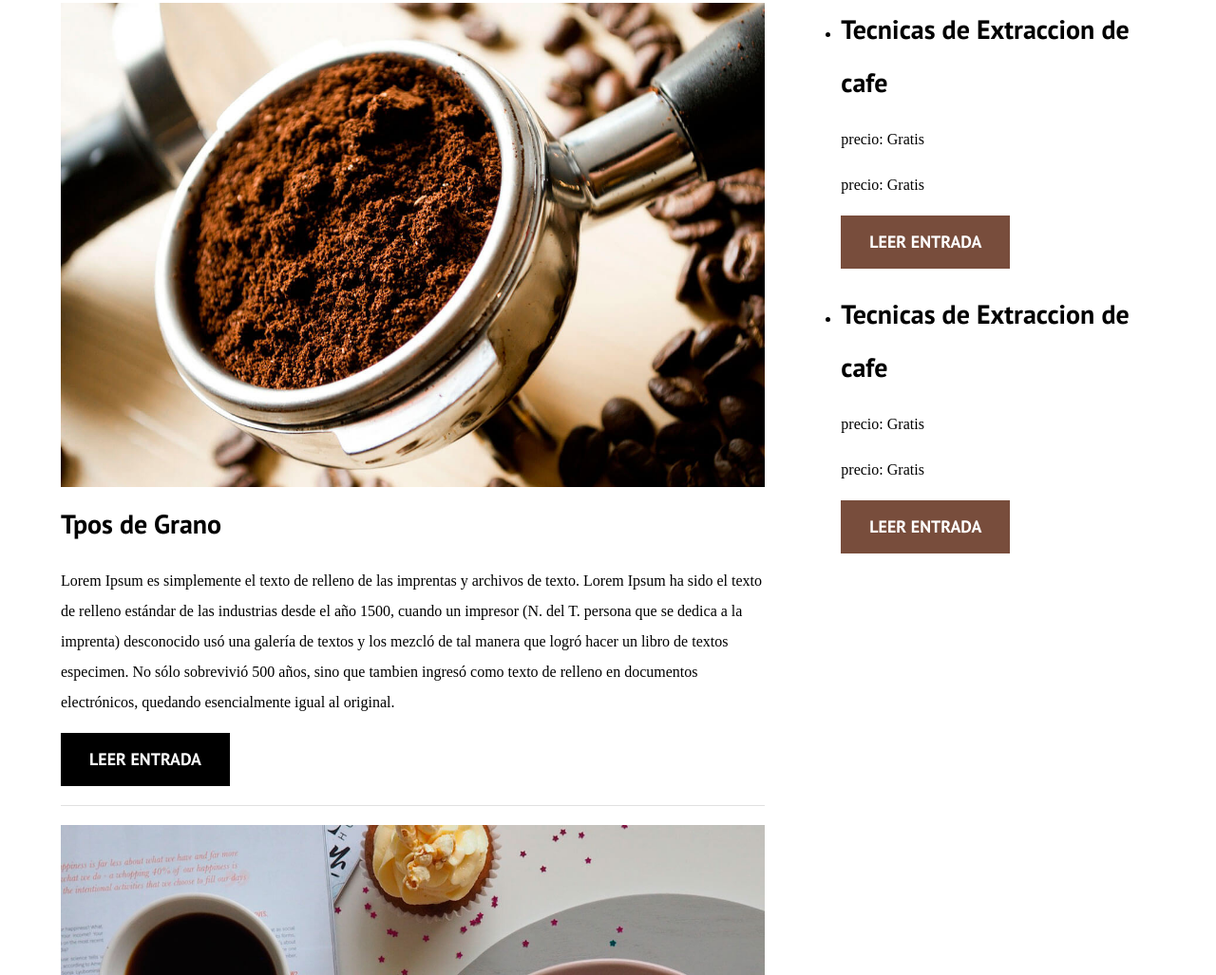
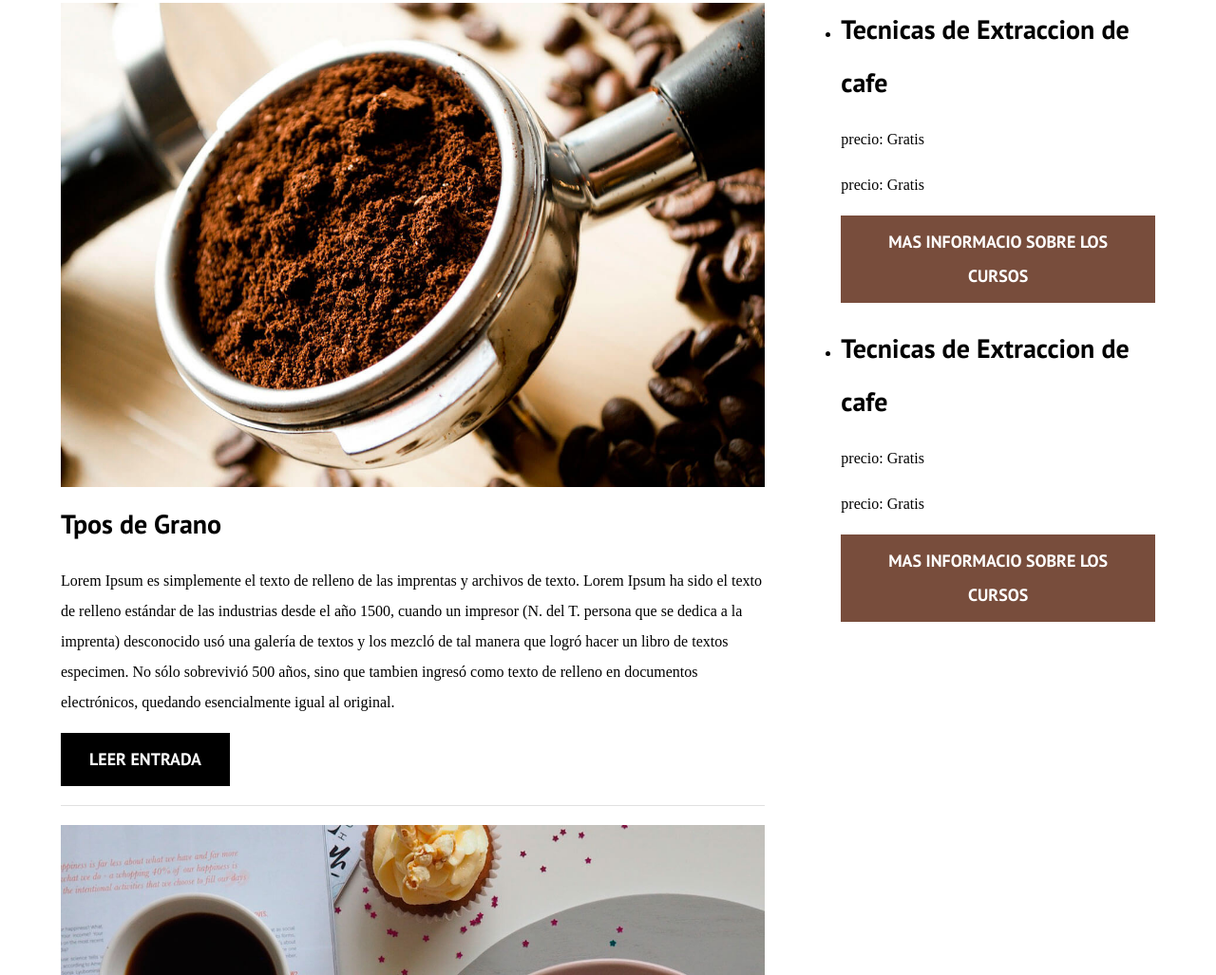
Before and after one commit to ssebastiian/curso_proyecto3, a plain HTML site: page Pagina3/index.html in a window 1280 px wide. Shown: the part 725-1752 px from the top of the page at 95% size. Drawn offline with Linux system fonts and the light colour scheme.

Commit message:
finalizacion del sitio web

```diff
--- a/Pagina3/index.html
+++ b/Pagina3/index.html
@@ -6,6 +6,7 @@
     <meta http-equiv="X-UA-Compatible" content="IE=edge">
     <meta name="viewport" content="width=device-width, initial-scale=1.0">
     <title>Cafe Internet</title>
+    <meta name="description" content="Pagina de cafes">
     <link rel="preconnect" href="https://fonts.googleapis.com">
     <link rel="preconnect" href="https://fonts.gstatic.com" crossorigin>
     <link href="https://fonts.googleapis.com/css2?family=Open+Sans&family=PT+Sans:wght@400;700&display=swap" rel="stylesheet">
@@ -88,7 +89,7 @@
                     <p class="widget-curso__label">precio:
                         <span class="widget-curso__info">Gratis</span>
                     </p>
-                    <a href="entrada.html" class="boton botton--secundario">Leer Entrada</a>
+                    <a href="entrada.html" class="boton botton--secundario">Mas Informacio sobre los cursos</a>
                 </li>
                 <li class="widget-curso">
                     <h4 class="no-margin">Tecnicas de Extraccion de cafe</h4>
@@ -98,7 +99,7 @@
                     <p class="widget-curso__label">precio:
                         <span class="widget-curso__info">Gratis</span>
                     </p>
-                    <a href="entrada.html" class="boton botton--secundario">Leer Entrada</a>
+                    <a href="entrada.html" class="boton botton--secundario">Mas Informacio sobre los cursos</a>
                 </li>
             </ul>
         </aside>
```
Also changed, not shown: Pagina3/nosotros.html (+1 -0 lines).
